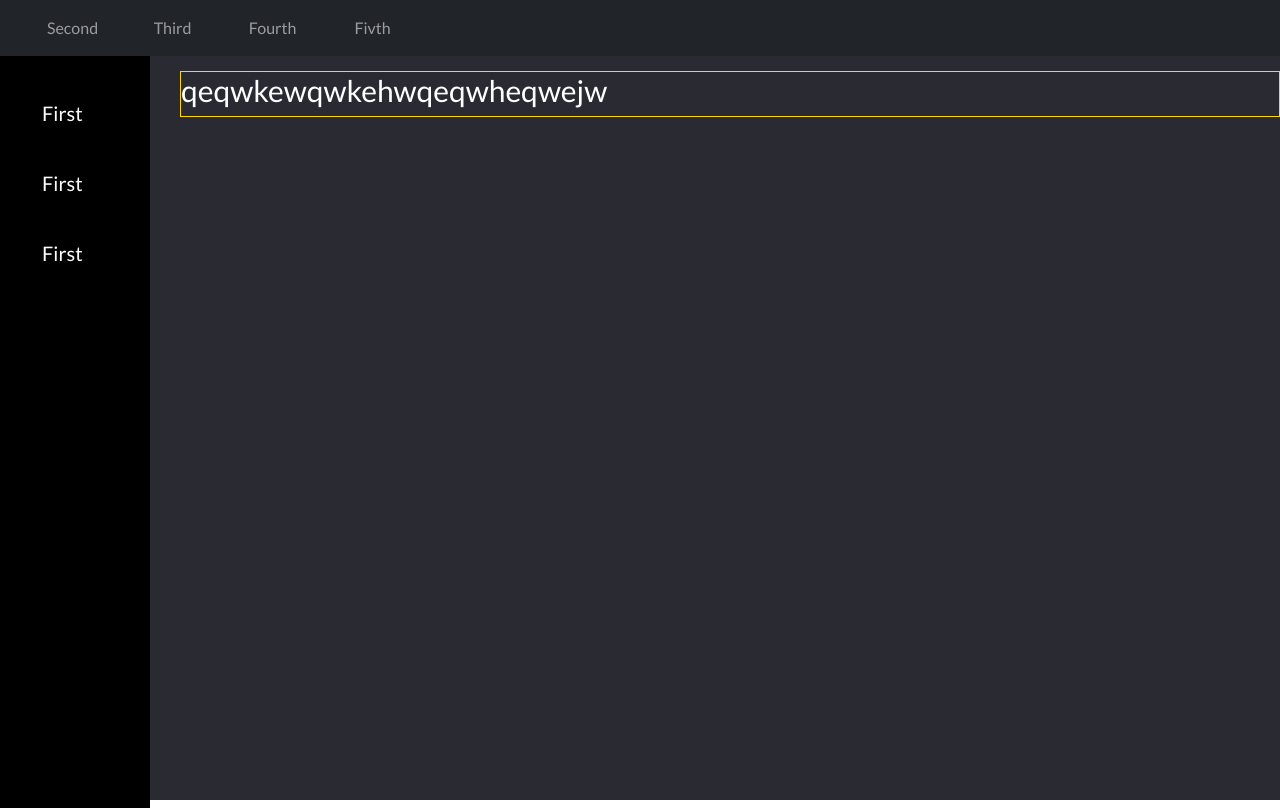
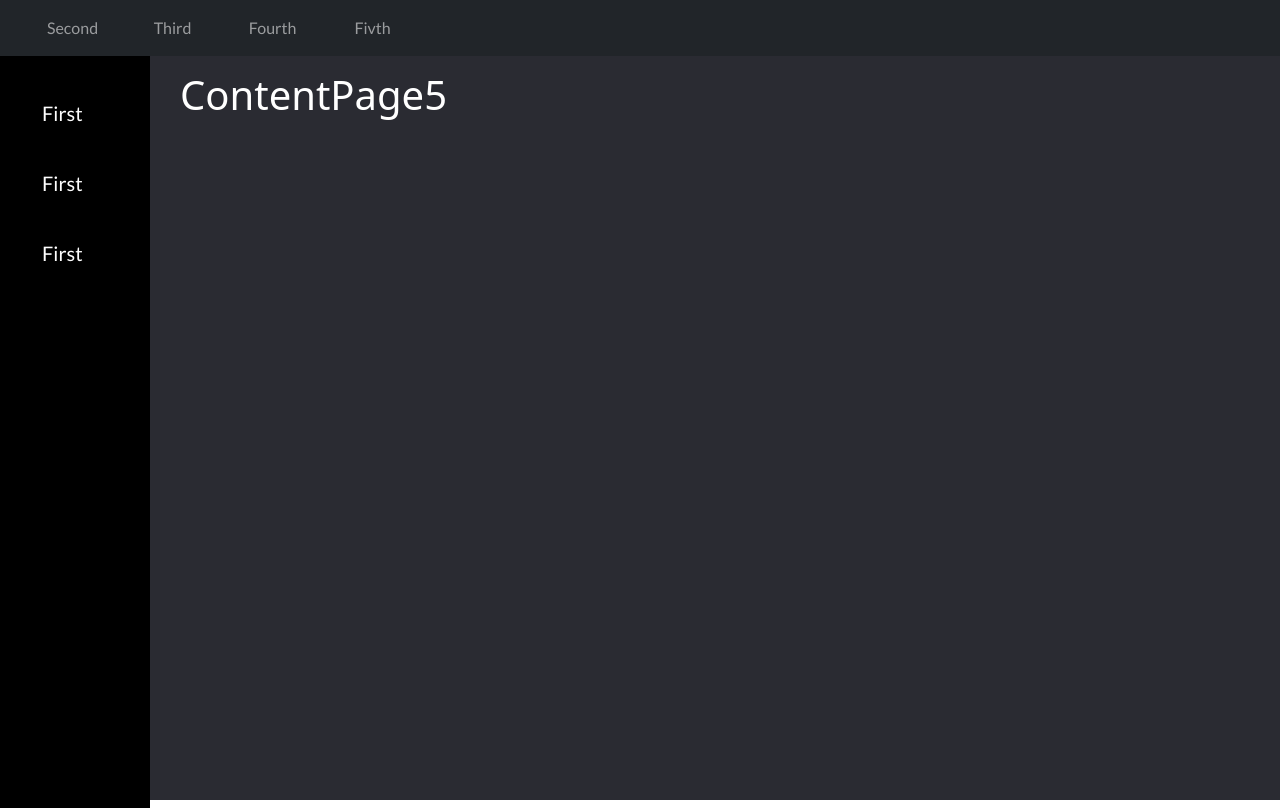
Before and after one commit to A1Tixonova/APIproject, a React (Create React App) app: page /fivth in a window 1280 px wide. Built offline with nearby package versions, Linux system fonts and the light colour scheme.

Commit message:
added routes

```diff
--- a/src/App.js
+++ b/src/App.js
@@ -1,14 +1,20 @@
-import React from "react";
-import { BrowserRouter as Router, Link, Route } from "react-router-dom";
+import React from 'react';
+import {
+  BrowserRouter as Router,
+  Route,
+  Routes,
+  Switch,
+} from 'react-router-dom';
 
-import Header from "./bsStyle/Header";
-import Menu from "./bsStyle/Menu";
-import TextTest from "./bsStyle/TextTest";
+import Header from './bsStyle/Header';
+import Menu from './bsStyle/Menu';
+import TextTest from './bsStyle/TextTest';
+import WelcomePage from './components/Pages/WelcomePage';
 
 let rootStyle = {
-  height: "100%",
-  minHeight: "100vh",
-  backgroundColor: "rgba(42, 43, 50, 1)",
+  height: '100%',
+  minHeight: '100vh',
+  backgroundColor: 'rgba(42, 43, 50, 1)',
 };
 
 const App = () => {
@@ -16,7 +22,6 @@ const App = () => {
     <div style={rootStyle}>
       <Header />
       <Menu />
-      <TextTest />
     </div>
   );
 };
--- a/src/bsStyle/FirstText.js
+++ /dev/null
@@ -1,7 +0,0 @@
-import React from "react";
-
-const FirstText = () => {
-  return <div>FirstText</div>;
-};
-
-export default FirstText;
--- a/src/bsStyle/Header.js
+++ b/src/bsStyle/Header.js
@@ -1,8 +1,14 @@
-import React from "react";
-import { Navbar, Container, Nav } from "react-bootstrap";
-import { BrowserRouter as Router, Switch, Route, Link } from "react-router-dom";
-import FirstText from "./FirstText";
-import SecondText from "./SecondText";
+import React from 'react';
+import { Navbar, Container, Nav } from 'react-bootstrap';
+import { First } from 'react-bootstrap/esm/PageItem';
+import { BrowserRouter as Router, Route, Link, Routes } from 'react-router-dom';
+
+import WelcomePage from '../components/Pages/WelcomePage';
+import ContentPage1 from '../components/Pages/ContentPage1';
+import ContentPage2 from '../components/Pages/ContentPage2';
+import ContentPage3 from '../components/Pages/ContentPage3';
+import ContentPage4 from '../components/Pages/ContentPage4';
+import ContentPage5 from '../components/Pages/ContentPage5';
 
 const Header = () => {
   return (
@@ -14,36 +20,55 @@ const Header = () => {
           style={{ fontFamily: '"Lato", sans-serif' }}
         >
           <Container>
-            <Navbar.Brand style={{ marginLeft: "-270px" }}>
-              APIproject
+            <Navbar.Brand style={{ marginLeft: '-270px' }}>
+              <Link to="/" style={{ textDecoration: 'none', color: 'white' }}>
+                APIproject
+              </Link>
             </Navbar.Brand>
             <Nav
               className="me-auto"
               style={{
-                display: "grid",
-                textAlign: "center",
-                gridTemplateColumns: "100px 100px 100px 100px 100px",
+                display: 'grid',
+                textAlign: 'center',
+                gridTemplateColumns: '100px 100px 100px 100px 100px',
               }}
             >
-              <Nav.Link as={Link} to="/First">
+              <Nav.Link as={Link} to="/first">
                 First
               </Nav.Link>
-              <Nav.Link as={Link} to="/Second">
+              <Nav.Link as={Link} to="/second">
                 Second
               </Nav.Link>
-              <Nav.Link as={Link} to="/Third">
+              <Nav.Link as={Link} to="/third">
                 Third
               </Nav.Link>
-              <Nav.Link as={Link} to="/Fourth">
+              <Nav.Link as={Link} to="/fourth">
                 Fourth
               </Nav.Link>
-              <Nav.Link as={Link} to="/Fivth">
+              <Nav.Link as={Link} to="/fivth">
                 Fivth
               </Nav.Link>
             </Nav>
           </Container>
         </Navbar>
       </div>
+      <div
+        style={{
+          position: 'absolute',
+          marginLeft: '180px',
+          marginTop: '15px',
+          color: 'white',
+        }}
+      >
+        <Routes>
+          <Route exact path="/" element={<WelcomePage />} />
+          <Route path="/first" element={<ContentPage1 />} />
+          <Route path="/second" element={<ContentPage2 />} />
+          <Route path="/third" element={<ContentPage3 />} />
+          <Route path="/fourth" element={<ContentPage4 />} />
+          <Route path="/fivth" element={<ContentPage5 />} />
+        </Routes>
+      </div>
     </Router>
   );
 };
--- a/src/bsStyle/SecondText.js
+++ /dev/null
@@ -1,7 +0,0 @@
-import React from "react";
-
-const SecondText = () => {
-  return <div>I AM SECONDE</div>;
-};
-
-export default SecondText;
--- /dev/null
+++ b/src/components/Pages/ContentPage1.js
@@ -0,0 +1,11 @@
+import React from 'react';
+
+const ContentPage1 = () => {
+  return (
+    <div>
+      <h1>ContentPage1</h1>
+    </div>
+  );
+};
+
+export default ContentPage1;
--- /dev/null
+++ b/src/components/Pages/ContentPage2.js
@@ -0,0 +1,11 @@
+import React from 'react';
+
+const ContentPage2 = () => {
+  return (
+    <div>
+      <h1>ContentPage2</h1>
+    </div>
+  );
+};
+
+export default ContentPage2;
--- /dev/null
+++ b/src/components/Pages/ContentPage3.js
@@ -0,0 +1,11 @@
+import React from 'react';
+
+const ContentPage3 = () => {
+  return (
+    <div>
+      <h1>ContentPage3</h1>
+    </div>
+  );
+};
+
+export default ContentPage3;
--- /dev/null
+++ b/src/components/Pages/ContentPage4.js
@@ -0,0 +1,11 @@
+import React from 'react';
+
+const ContentPage4 = () => {
+  return (
+    <div>
+      <h1>ContentPage4</h1>
+    </div>
+  );
+};
+
+export default ContentPage4;
--- /dev/null
+++ b/src/components/Pages/ContentPage5.js
@@ -0,0 +1,11 @@
+import React from 'react';
+
+const ContentPage5 = () => {
+  return (
+    <div>
+      <h1>ContentPage5</h1>
+    </div>
+  );
+};
+
+export default ContentPage5;
--- /dev/null
+++ b/src/components/Pages/WelcomePage.js
@@ -0,0 +1,11 @@
+import React from 'react';
+
+const WelcomePage = () => {
+  return (
+    <div>
+      <h1>Welcome to my project!!!</h1>
+    </div>
+  );
+};
+
+export default WelcomePage;
```
Also changed, not shown: src/bsStyle/TextTest.js (+5 -5 lines), src/TODO.txt.
